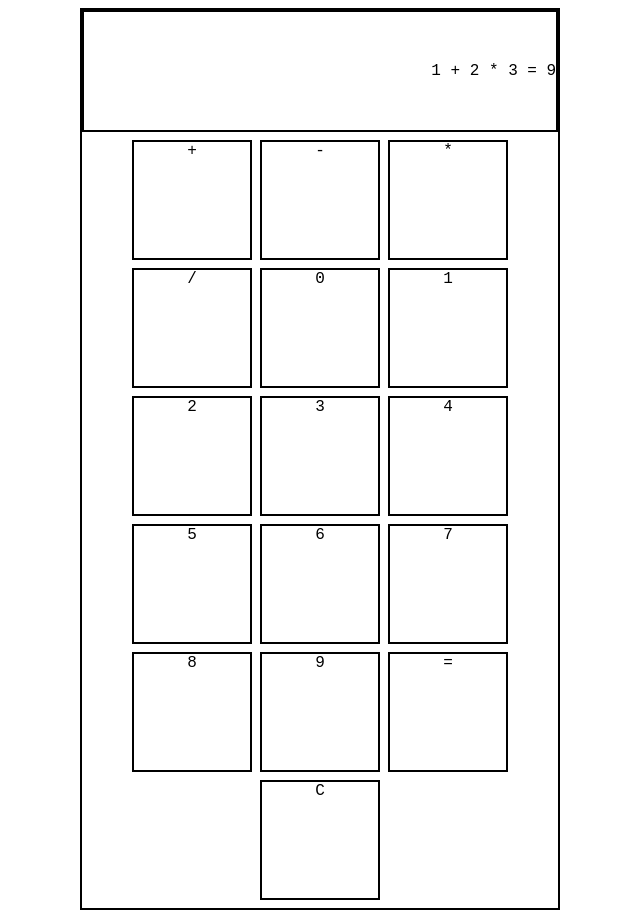
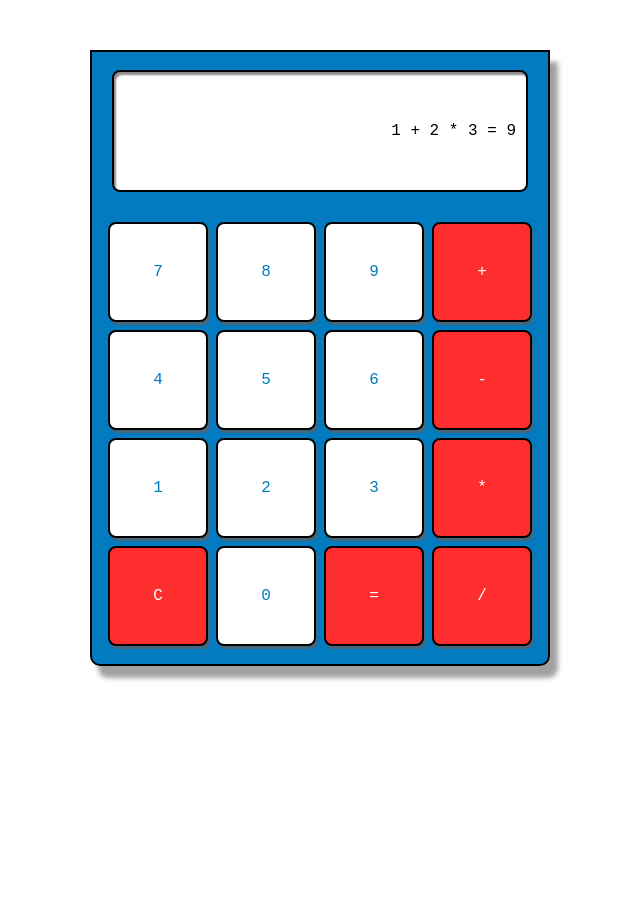
Before and after one commit to ochoav/calculator-top, a plain HTML site: page index.html in a window 1280 px wide. Shown: the whole page, without its empty margins (320-960 px from the left). After the commit the page ends 800 px from the top, so only its background shows below. Drawn offline with Linux system fonts and the light colour scheme.

Commit message:
Add color and shadows

```diff
--- a/index.html
+++ b/index.html
@@ -11,22 +11,22 @@
     <div class="calculator">
         <div class="display">1 + 2 * 3 = 9</div>
         <div class="buttons">
-            <div>+</div>
-            <div>-</div>
-            <div>*</div>
-            <div>/</div>
-            <div>0</div>
-            <div>1</div>
-            <div>2</div>
-            <div>3</div>
-            <div>4</div>
-            <div>5</div>
-            <div>6</div>
-            <div>7</div>
-            <div>8</div>
-            <div>9</div>
-            <div>=</div>
-            <div>C</div>
+            <div class="digit">7</div>
+            <div class="digit">8</div>
+            <div class="digit">9</div>
+            <div class="operation">+</div>
+            <div class="digit">4</div>
+            <div class="digit">5</div>
+            <div class="digit">6</div>
+            <div class="operation">-</div>
+            <div class="digit">1</div>
+            <div class="digit">2</div>
+            <div class="digit">3</div>
+            <div class="operation">*</div>
+            <div class="operation">C</div>
+            <div class="digit">0</div>
+            <div class="operation">=</div>
+            <div class="operation">/</div>
         </div>
     </div>
 </body>
--- a/styles/styles.css
+++ b/styles/styles.css
@@ -5,7 +5,12 @@
 
 .calculator {
     border: 2px solid black;
-    margin: 0 31%;
+    border-radius: 0 0 10px 10px;
+    width: 460px;
+    margin: 50px auto;
+    padding: 10px 10px;
+    background-color: #037bc0;
+    box-shadow: 8px 12px 5px rgba(96, 95, 95, 0.588);
 }
 
 .buttons *, .display {
@@ -22,12 +27,30 @@
 }
 
 .buttons * {
-    width: 120px;
-    height: 120px;
-    text-align: center;
+    width: 100px;
+    height: 100px;
+    border-radius: 8px;
+    display: flex;
+    align-items: center;
+    justify-content: center;
+    box-shadow: 2px 3px 1px rgba(96, 95, 95, 0.726);
 }
 
 .display {
-    padding: 50px 0;
+    margin: 8px 10px 30px;
+    padding: 50px 10px 50px 0;
+    border-radius: 8px;
     text-align: right;
+    background-color: #ffffff;
+    box-shadow: inset 2px 3px 2px rgba(96, 95, 95, 0.726);
 }
+
+.digit {
+    background-color: #ffffff;
+    color: #037bc0;
+}
+
+.operation {
+    background-color: #ff2e2e;
+    color: #ffffff;
+}
```
